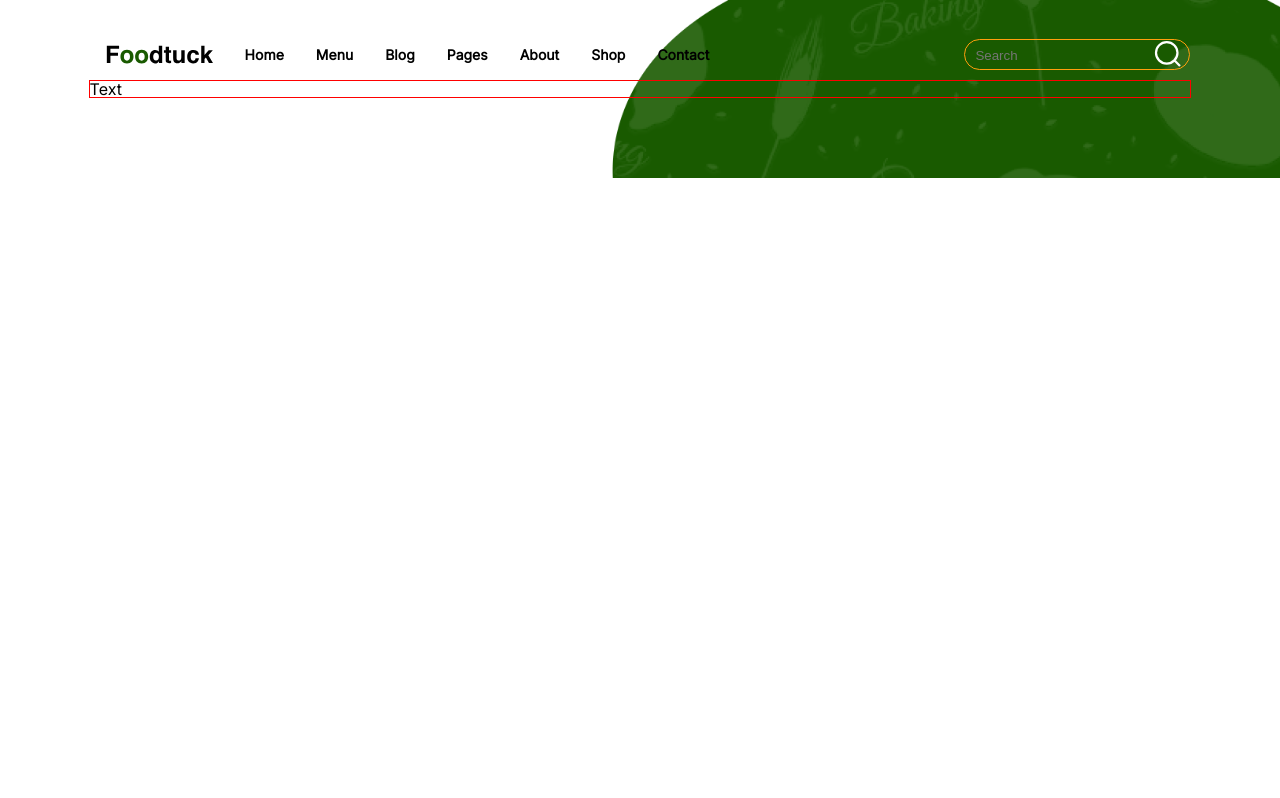
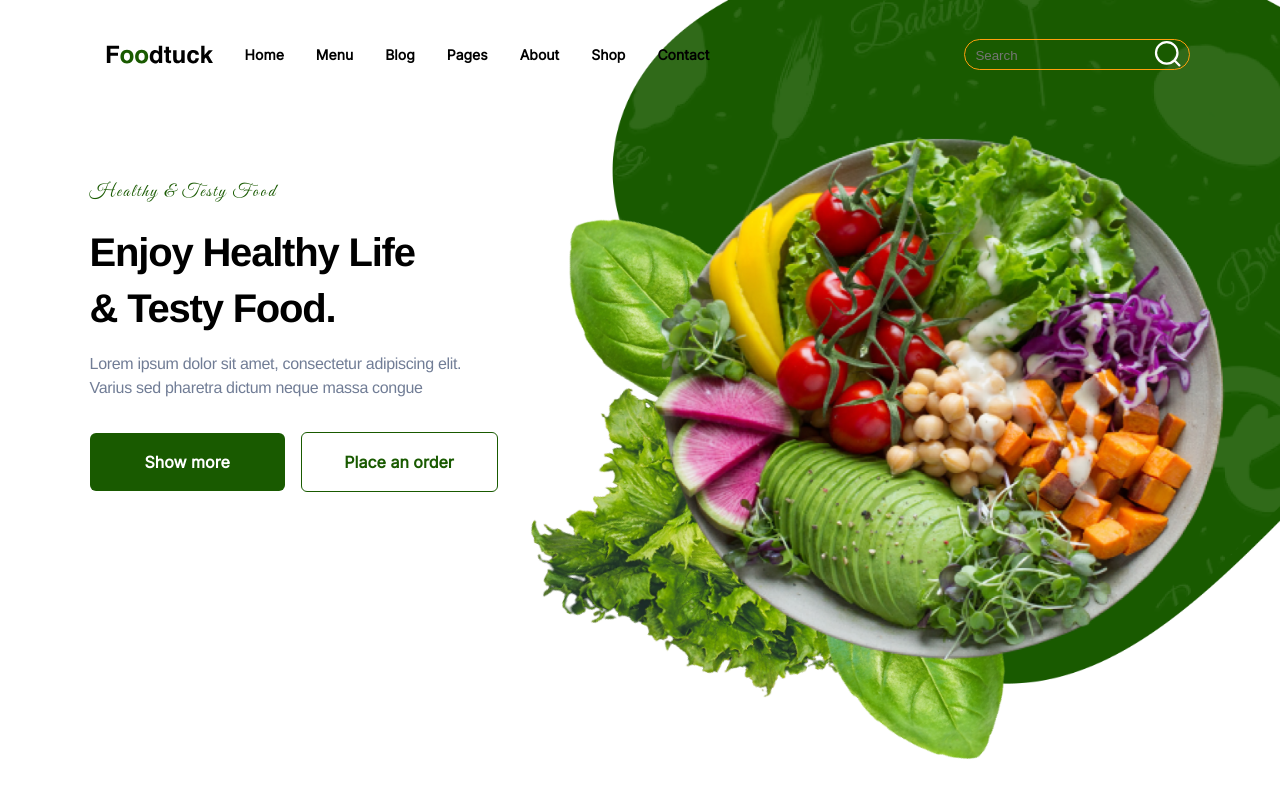
Before and after one commit to Elen-pollyc137/Elite-food-restaurant, a Next.js app: page /restaurant in a window 1280 px wide. Shown: the top 798 px of the page. Built offline with nearby package versions, Linux system fonts and the light colour scheme.

Commit message:
refector: Refatorando  o componete HeaderHeroWhite

```diff
--- a/src/Components/BoxTitle/index.jsx
+++ b/src/Components/BoxTitle/index.jsx
@@ -3,7 +3,7 @@ import React from "react";
 function BoxTitle({ title, title_bold, paragraph, dark }) {
   return (
     <>
-      <h2 className={styles.title}>{title}</h2>
+      <h2 className={!!dark ? styles.title_black : styles.title}>{title}</h2>
       <h1 className={!!dark ? styles.title_bold_black : styles.title_bold}>
         {title_bold}
       </h1>
--- a/src/Components/BoxTitle/styles.module.scss
+++ b/src/Components/BoxTitle/styles.module.scss
@@ -8,6 +8,19 @@
   letter-spacing: 0.1em;
 
   color: #ff9f0d;
+
+  margin-bottom: 1rem;
+}
+.title_black {
+  font-family: var(--gv);
+  font-style: normal;
+  font-weight: 500;
+  font-size: 1.125rem;
+  line-height: 2rem;
+
+  letter-spacing: 0.1em;
+
+  color: #195a00;
 
   margin-bottom: 1rem;
 }
@@ -33,7 +46,7 @@
   }
 }
 .title_bold_black {
-  font-family: var(--gv);
+  font-family: var(--helvetica);
   font-style: normal;
   font-weight: 700;
   font-size: 2.5rem;
--- a/src/styles-page/restaurant-page/HeaderHeroWhite/index.jsx
+++ b/src/styles-page/restaurant-page/HeaderHeroWhite/index.jsx
@@ -1,10 +1,48 @@
 import styles from "./styles.module.scss";
+import BoxTitle from "../../../Components/BoxTitle/index";
 
 export default function HeaderHeroWhite() {
+  const title_bold = (
+    <>
+      Enjoy Healthy Life
+      <br /> & Testy Food.
+    </>
+  );
+  const paragraph = (
+    <>
+      Lorem ipsum dolor sit amet, consectetur adipiscing elit. <br />
+      Varius sed pharetra dictum neque massa congue
+    </>
+  );
   return (
     <section className={styles.container}>
       <div className={styles.box}>
-        <h1>Text</h1>
+        <div className={styles.box_left}>
+          <BoxTitle
+            dark="dark"
+            title="Healthy & Testy Food"
+            title_bold={title_bold}
+            paragraph={paragraph}
+          />
+          <div className={styles.box_buttons}>
+            <div className={styles.button}>
+              <a href="#">Show more</a>
+            </div>
+            <a className={styles.button_transparent}>
+              <a href="#">Place an order</a>
+            </a>
+          </div>
+        </div>
+        <div className={styles.box_right}>
+          {" "}
+          <picture className={styles.box_img}>
+            <img
+              src="Assets/restaurantpage/headerhero/image02.png"
+              className={styles.img}
+              alt="Landscape picture"
+            />
+          </picture>
+        </div>
       </div>
     </section>
   );
--- a/src/styles-page/restaurant-page/HeaderHeroWhite/styles.module.scss
+++ b/src/styles-page/restaurant-page/HeaderHeroWhite/styles.module.scss
@@ -8,7 +8,59 @@
 }
 .box {
   width: 86%;
-  margin: 0 auto;
+  margin: 3rem auto;
   display: flex;
-  border: 1px solid red;
 }
+
+.box_left {
+  width: 50%;
+  margin: 3rem 0;
+}
+.img {
+  height: 41.5625rem;
+}
+
+.box_buttons {
+  padding: 2rem 0;
+  display: flex;
+  align-items: center;
+  justify-content: space-between;
+}
+.button {
+  width: 12.1875rem;
+  height: 3.625rem;
+  background: #195a00;
+
+  display: flex;
+  align-items: center;
+  justify-content: center;
+  border-radius: 6px;
+  a {
+    color: var(--white);
+    font-weight: 800;
+  }
+}
+.button_transparent {
+  width: 12.1875rem;
+  height: 3.625rem;
+  border: 1px solid #195a00;
+  margin-left: 1rem;
+
+  display: flex;
+  align-items: center;
+  justify-content: center;
+  border-radius: 6px;
+  a {
+    color: #195a00;
+    font-weight: 800;
+  }
+  -webkit-transition: 0.7s ease;
+  transition: 0.7s ease;
+  &:hover {
+    width: 12.1875rem;
+    background: #195a00;
+    a {
+      color: var(--white);
+    }
+  }
+}
```
